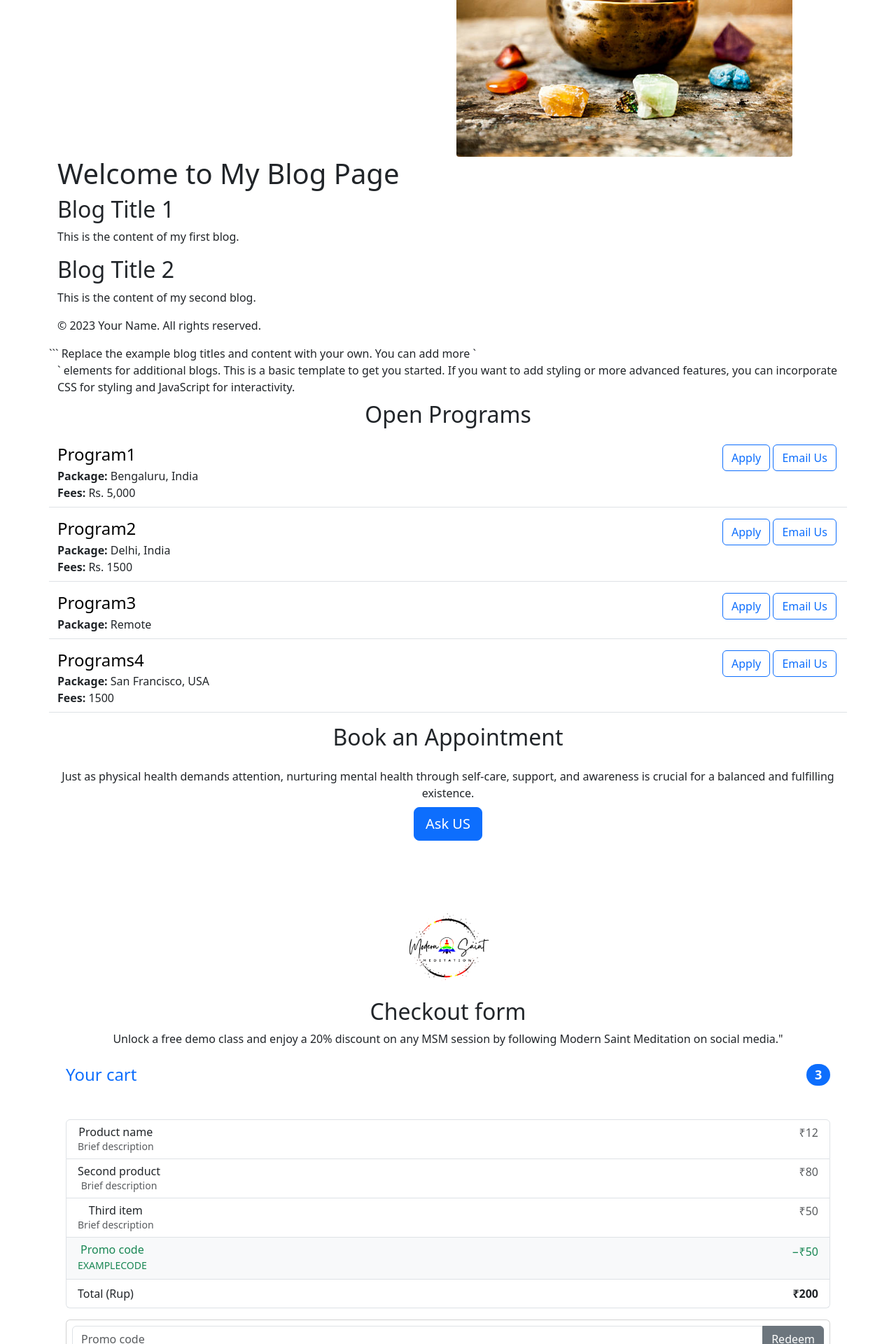
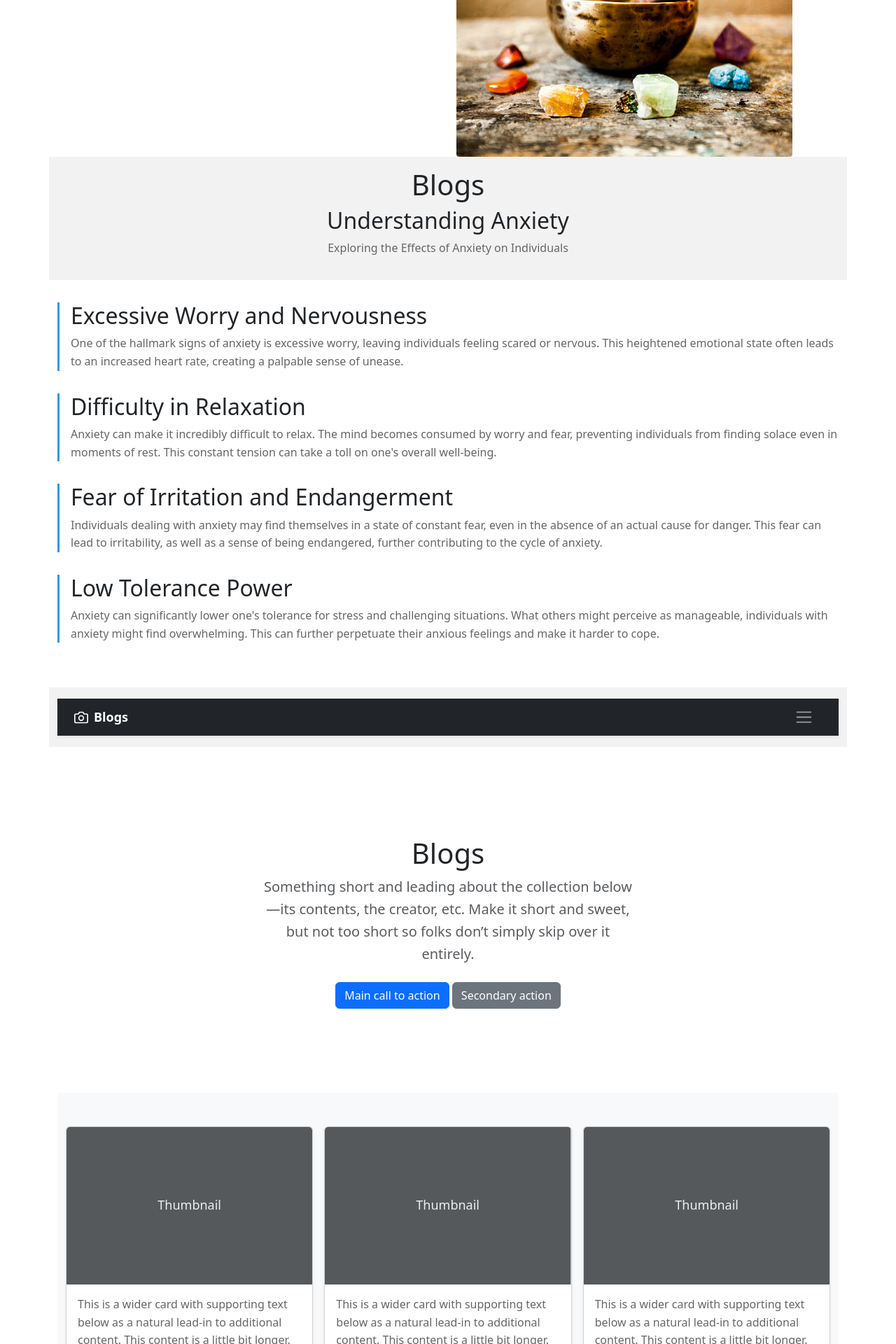
Before and after one commit to rajnibala/modern-saint-meditation-w2, a Flask app: page / in a window 1280 px wide. Shown: the part 880-2800 px from the top of the page at 70% size. Run offline with Flask 3, Linux system fonts and the light colour scheme; some libraries are stand-ins or nearby versions.

Commit message:
styling added album checkout correction

````diff
--- /dev/null
+++ b/templates/Album.html
@@ -0,0 +1,276 @@
+<!doctype html>
+<html lang="en">
+  <head>
+    <meta charset="utf-8">
+    <meta name="viewport" content="width=device-width, initial-scale=1">
+    <meta name="description" content="">
+    <meta name="author" content="Mark Otto, Jacob Thornton, and Bootstrap contributors">
+    <meta name="generator" content="Hugo 0.104.2">
+    <title>Album example · Bootstrap v5.2</title>
+
+    <link rel="canonical" href="https://getbootstrap.com/docs/5.2/examples/album/">
+
+<link href="../assets/dist/css/bootstrap.min.css" rel="stylesheet">
+
+    <style>
+      .bd-placeholder-img {
+        font-size: 1.125rem;
+        text-anchor: middle;
+        -webkit-user-select: none;
+        -moz-user-select: none;
+        user-select: none;
+      }
+
+      @media (min-width: 768px) {
+        .bd-placeholder-img-lg {
+          font-size: 3.5rem;
+        }
+      }
+
+      .b-example-divider {
+        height: 3rem;
+        background-color: rgba(0, 0, 0, .1);
+        border: solid rgba(0, 0, 0, .15);
+        border-width: 1px 0;
+        box-shadow: inset 0 .5em 1.5em rgba(0, 0, 0, .1), inset 0 .125em .5em rgba(0, 0, 0, .15);
+      }
+
+      .b-example-vr {
+        flex-shrink: 0;
+        width: 1.5rem;
+        height: 100vh;
+      }
+
+      .bi {
+        vertical-align: -.125em;
+        fill: currentColor;
+      }
+
+      .nav-scroller {
+        position: relative;
+        z-index: 2;
+        height: 2.75rem;
+        overflow-y: hidden;
+      }
+
+      .nav-scroller .nav {
+        display: flex;
+        flex-wrap: nowrap;
+        padding-bottom: 1rem;
+        margin-top: -1px;
+        overflow-x: auto;
+        text-align: center;
+        white-space: nowrap;
+        -webkit-overflow-scrolling: touch;
+      }
+    </style>
+
+
+  </head>
+  <body>
+
+<header>
+  <div class="collapse bg-dark" id="navbarHeader">
+    <div class="container">
+      <div class="row">
+        <div class="col-sm-8 col-md-7 py-4">
+          <h4 class="text-white">About</h4>
+          <p class="text-muted">Add some information about the album below, the author, or any other background context. Make it a few sentences long so folks can pick up some informative tidbits. Then, link them off to some social networking sites or contact information.</p>
+        </div>
+        <div class="col-sm-4 offset-md-1 py-4">
+          <h4 class="text-white">Contact</h4>
+          <ul class="list-unstyled">
+            <li><a href="#" class="text-white">Follow on Twitter</a></li>
+            <li><a href="#" class="text-white">Like on Facebook</a></li>
+            <li><a href="#" class="text-white">Email Us</a></li>
+          </ul>
+        </div>
+      </div>
+    </div>
+  </div>
+  <div class="navbar navbar-dark bg-dark shadow-sm">
+    <div class="container">
+      <a href="#" class="navbar-brand d-flex align-items-center">
+        <svg xmlns="http://www.w3.org/2000/svg" width="20" height="20" fill="none" stroke="currentColor" stroke-linecap="round" stroke-linejoin="round" stroke-width="2" aria-hidden="true" class="me-2" viewBox="0 0 24 24"><path d="M23 19a2 2 0 0 1-2 2H3a2 2 0 0 1-2-2V8a2 2 0 0 1 2-2h4l2-3h6l2 3h4a2 2 0 0 1 2 2z"/><circle cx="12" cy="13" r="4"/></svg>
+        <strong>Blogs</strong>
+      </a>
+      <button class="navbar-toggler" type="button" data-bs-toggle="collapse" data-bs-target="#navbarHeader" aria-controls="navbarHeader" aria-expanded="false" aria-label="Toggle navigation">
+        <span class="navbar-toggler-icon"></span>
+      </button>
+    </div>
+  </div>
+</header>
+
+<main>
+
+  <section class="py-5 text-center container">
+    <div class="row py-lg-5">
+      <div class="col-lg-6 col-md-8 mx-auto">
+        <h1 class="fw-light">Blogs</h1>
+        <p class="lead text-muted">Something short and leading about the collection below—its contents, the creator, etc. Make it short and sweet, but not too short so folks don’t simply skip over it entirely.</p>
+        <p>
+          <a href="#" class="btn btn-primary my-2">Main call to action</a>
+          <a href="#" class="btn btn-secondary my-2">Secondary action</a>
+        </p>
+      </div>
+    </div>
+  </section>
+
+  <div class="album py-5 bg-light">
+    <div class="container">
+
+      <div class="row row-cols-1 row-cols-sm-2 row-cols-md-3 g-3">
+        <div class="col">
+          <div class="card shadow-sm">
+            <svg class="bd-placeholder-img card-img-top" width="100%" height="225" xmlns="http://www.w3.org/2000/svg" role="img" aria-label="Placeholder: Thumbnail" preserveAspectRatio="xMidYMid slice" focusable="false"><title>Placeholder</title><rect width="100%" height="100%" fill="#55595c"/><text x="50%" y="50%" fill="#eceeef" dy=".3em">Thumbnail</text></svg>
+
+            <div class="card-body">
+              <p class="card-text">This is a wider card with supporting text below as a natural lead-in to additional content. This content is a little bit longer.</p>
+              <div class="d-flex justify-content-between align-items-center">
+                <div class="btn-group">
+                  <button type="button" class="btn btn-sm btn-outline-secondary">View</button>
+                  <button type="button" class="btn btn-sm btn-outline-secondary">Edit</button>
+                </div>
+                <small class="text-muted">9 mins</small>
+              </div>
+            </div>
+          </div>
+        </div>
+        <div class="col">
+          <div class="card shadow-sm">
+            <svg class="bd-placeholder-img card-img-top" width="100%" height="225" xmlns="http://www.w3.org/2000/svg" role="img" aria-label="Placeholder: Thumbnail" preserveAspectRatio="xMidYMid slice" focusable="false"><title>Placeholder</title><rect width="100%" height="100%" fill="#55595c"/><text x="50%" y="50%" fill="#eceeef" dy=".3em">Thumbnail</text></svg>
+
+            <div class="card-body">
+              <p class="card-text">This is a wider card with supporting text below as a natural lead-in to additional content. This content is a little bit longer.</p>
+              <div class="d-flex justify-content-between align-items-center">
+                <div class="btn-group">
+                  <button type="button" class="btn btn-sm btn-outline-secondary">View</button>
+                  <button type="button" class="btn btn-sm btn-outline-secondary">Edit</button>
+                </div>
+                <small class="text-muted">9 mins</small>
+              </div>
+            </div>
+          </div>
+        </div>
+        <div class="col">
+          <div class="card shadow-sm">
+            <svg class="bd-placeholder-img card-img-top" width="100%" height="225" xmlns="http://www.w3.org/2000/svg" role="img" aria-label="Placeholder: Thumbnail" preserveAspectRatio="xMidYMid slice" focusable="false"><title>Placeholder</title><rect width="100%" height="100%" fill="#55595c"/><text x="50%" y="50%" fill="#eceeef" dy=".3em">Thumbnail</text></svg>
+
+            <div class="card-body">
+              <p class="card-text">This is a wider card with supporting text below as a natural lead-in to additional content. This content is a little bit longer.</p>
+              <div class="d-flex justify-content-between align-items-center">
+                <div class="btn-group">
+                  <button type="button" class="btn btn-sm btn-outline-secondary">View</button>
+                  <button type="button" class="btn btn-sm btn-outline-secondary">Edit</button>
+                </div>
+                <small class="text-muted">9 mins</small>
+              </div>
+            </div>
+          </div>
+        </div>
+
+        <div class="col">
+          <div class="card shadow-sm">
+            <svg class="bd-placeholder-img card-img-top" width="100%" height="225" xmlns="http://www.w3.org/2000/svg" role="img" aria-label="Placeholder: Thumbnail" preserveAspectRatio="xMidYMid slice" focusable="false"><title>Placeholder</title><rect width="100%" height="100%" fill="#55595c"/><text x="50%" y="50%" fill="#eceeef" dy=".3em">Thumbnail</text></svg>
+
+            <div class="card-body">
+              <p class="card-text">This is a wider card with supporting text below as a natural lead-in to additional content. This content is a little bit longer.</p>
+              <div class="d-flex justify-content-between align-items-center">
+                <div class="btn-group">
+                  <button type="button" class="btn btn-sm btn-outline-secondary">View</button>
+                  <button type="button" class="btn btn-sm btn-outline-secondary">Edit</button>
+                </div>
+                <small class="text-muted">9 mins</small>
+              </div>
+            </div>
+          </div>
+        </div>
+        <div class="col">
+          <div class="card shadow-sm">
+            <svg class="bd-placeholder-img card-img-top" width="100%" height="225" xmlns="http://www.w3.org/2000/svg" role="img" aria-label="Placeholder: Thumbnail" preserveAspectRatio="xMidYMid slice" focusable="false"><title>Placeholder</title><rect width="100%" height="100%" fill="#55595c"/><text x="50%" y="50%" fill="#eceeef" dy=".3em">Thumbnail</text></svg>
+
+            <div class="card-body">
+              <p class="card-text">This is a wider card with supporting text below as a natural lead-in to additional content. This content is a little bit longer.</p>
+              <div class="d-flex justify-content-between align-items-center">
+                <div class="btn-group">
+                  <button type="button" class="btn btn-sm btn-outline-secondary">View</button>
+                  <button type="button" class="btn btn-sm btn-outline-secondary">Edit</button>
+                </div>
+                <small class="text-muted">9 mins</small>
+              </div>
+            </div>
+          </div>
+        </div>
+        <div class="col">
+          <div class="card shadow-sm">
+            <svg class="bd-placeholder-img card-img-top" width="100%" height="225" xmlns="http://www.w3.org/2000/svg" role="img" aria-label="Placeholder: Thumbnail" preserveAspectRatio="xMidYMid slice" focusable="false"><title>Placeholder</title><rect width="100%" height="100%" fill="#55595c"/><text x="50%" y="50%" fill="#eceeef" dy=".3em">Thumbnail</text></svg>
+
+            <div class="card-body">
+              <p class="card-text">This is a wider card with supporting text below as a natural lead-in to additional content. This content is a little bit longer.</p>
+              <div class="d-flex justify-content-between align-items-center">
+                <div class="btn-group">
+                  <button type="button" class="btn btn-sm btn-outline-secondary">View</button>
+                  <button type="button" class="btn btn-sm btn-outline-secondary">Edit</button>
+                </div>
+                <small class="text-muted">9 mins</small>
+              </div>
+            </div>
+          </div>
+        </div>
+
+        <div class="col">
+          <div class="card shadow-sm">
+            <svg class="bd-placeholder-img card-img-top" width="100%" height="225" xmlns="http://www.w3.org/2000/svg" role="img" aria-label="Placeholder: Thumbnail" preserveAspectRatio="xMidYMid slice" focusable="false"><title>Placeholder</title><rect width="100%" height="100%" fill="#55595c"/><text x="50%" y="50%" fill="#eceeef" dy=".3em">Thumbnail</text></svg>
+
+            <div class="card-body">
+              <p class="card-text">This is a wider card with supporting text below as a natural lead-in to additional content. This content is a little bit longer.</p>
+              <div class="d-flex justify-content-between align-items-center">
+                <div class="btn-group">
+                  <button type="button" class="btn btn-sm btn-outline-secondary">View</button>
+                  <button type="button" class="btn btn-sm btn-outline-secondary">Edit</button>
+                </div>
+                <small class="text-muted">9 mins</small>
+              </div>
+            </div>
+          </div>
+        </div>
+        <div class="col">
+          <div class="card shadow-sm">
+            <svg class="bd-placeholder-img card-img-top" width="100%" height="225" xmlns="http://www.w3.org/2000/svg" role="img" aria-label="Placeholder: Thumbnail" preserveAspectRatio="xMidYMid slice" focusable="false"><title>Placeholder</title><rect width="100%" height="100%" fill="#55595c"/><text x="50%" y="50%" fill="#eceeef" dy=".3em">Thumbnail</text></svg>
+
+            <div class="card-body">
+              <p class="card-text">This is a wider card with supporting text below as a natural lead-in to additional content. This content is a little bit longer.</p>
+              <div class="d-flex justify-content-between align-items-center">
+                <div class="btn-group">
+                  <button type="button" class="btn btn-sm btn-outline-secondary">View</button>
+                  <button type="button" class="btn btn-sm btn-outline-secondary">Edit</button>
+                </div>
+                <small class="text-muted">9 mins</small>
+              </div>
+            </div>
+          </div>
+        </div>
+        <div class="col">
+          <div class="card shadow-sm">
+            <svg class="bd-placeholder-img card-img-top" width="100%" height="225" xmlns="http://www.w3.org/2000/svg" role="img" aria-label="Placeholder: Thumbnail" preserveAspectRatio="xMidYMid slice" focusable="false"><title>Placeholder</title><rect width="100%" height="100%" fill="#55595c"/><text x="50%" y="50%" fill="#eceeef" dy=".3em">Thumbnail</text></svg>
+
+            <div class="card-body">
+              <p class="card-text">This is a wider card with supporting text below as a natural lead-in to additional content. This content is a little bit longer.</p>
+              <div class="d-flex justify-content-between align-items-center">
+                <div class="btn-group">
+                  <button type="button" class="btn btn-sm btn-outline-secondary">View</button>
+                  <button type="button" class="btn btn-sm btn-outline-secondary">Edit</button>
+                </div>
+                <small class="text-muted">9 mins</small>
+              </div>
+            </div>
+          </div>
+        </div>
+      </div>
+    </div>
+  </div>
+
+</main>
+    <script src="../assets/dist/js/bootstrap.bundle.min.js"></script>
+  </body>
+</html>
--- a/templates/Blogs.html
+++ b/templates/Blogs.html
@@ -3,28 +3,70 @@
 <head>
     <meta charset="UTF-8">
     <meta name="viewport" content="width=device-width, initial-scale=1.0">
-    <title>My Blogs</title>
+    <title>Understanding Anxiety - My Blogs</title>
+    <style>
+        body {
+            font-family: Arial, sans-serif;
+            margin: 0;
+            padding: 0;
+        }
+        header {
+            background-color: #f2f2f2;
+            text-align: center;
+            padding: 1em 0;
+        }
+        main {
+            max-width: 800px;
+            margin: 0 auto;
+            padding: 2em;
+        }
+        article {
+            margin-bottom: 2em;
+            border-left: 3px solid #3498db;
+            padding-left: 1em;
+        }
+        h1 {
+            margin: 0;
+            color: #333;
+        }
+        h2 {
+            font-size: 1.5em;
+            color: #3498db;
+        }
+        p {
+            line-height: 1.6;
+            color: #666;
+        }
+        footer {
+            text-align: center;
+            background-color: #f2f2f2;
+        }
+    </style>
 </head>
 <body>
     <header>
-        <h1>Welcome to My Blog Page</h1>
+       <h1>Blogs</h1>
+
+      <h2>Understanding Anxiety</h2>
+        <p>Exploring the Effects of Anxiety on Individuals</p>
     </header>
     <main>
         <article>
-            <h2>Blog Title 1</h2>
-            <p>This is the content of my first blog.</p>
+            <h2>Excessive Worry and Nervousness</h2>
+            <p>One of the hallmark signs of anxiety is excessive worry, leaving individuals feeling scared or nervous. This heightened emotional state often leads to an increased heart rate, creating a palpable sense of unease.</p>
         </article>
         <article>
-            <h2>Blog Title 2</h2>
-            <p>This is the content of my second blog.</p>
+            <h2>Difficulty in Relaxation</h2>
+            <p>Anxiety can make it incredibly difficult to relax. The mind becomes consumed by worry and fear, preventing individuals from finding solace even in moments of rest. This constant tension can take a toll on one's overall well-being.</p>
         </article>
-        <!-- You can add more articles/blogs here -->
+        <article>
+            <h2>Fear of Irritation and Endangerment</h2>
+            <p>Individuals dealing with anxiety may find themselves in a state of constant fear, even in the absence of an actual cause for danger. This fear can lead to irritability, as well as a sense of being endangered, further contributing to the cycle of anxiety.</p>
+        </article>
+        <article>
+            <h2>Low Tolerance Power</h2>
+            <p>Anxiety can significantly lower one's tolerance for stress and challenging situations. What others might perceive as manageable, individuals with anxiety might find overwhelming. This can further perpetuate their anxious feelings and make it harder to cope.</p>
+        </article>
     </main>
-    <footer>
-        <p>&copy; 2023 Your Name. All rights reserved.</p>
-    </footer>
-</body>
+   </body>
 </html>
-```
-
-Replace the example blog titles and content with your own. You can add more `<article>` elements for additional blogs. This is a basic template to get you started. If you want to add styling or more advanced features, you can incorporate CSS for styling and JavaScript for interactivity.
--- a/templates/Home.html
+++ b/templates/Home.html
@@ -155,6 +155,7 @@
        </div>
 
  {% include 'Blogs.html' %}
+       {% include 'Album.html' %}
 
    <h2 class= "text-center mt-2 mb-4">Open Programs</h2>
    <div>
@@ -172,7 +173,7 @@
      </div>
 
       </div>
-     {% include 'checkout.html' %}
+       {% include 'checkout.html' %}
        {% include 'footer.html' %}
  </body>
 </html>
--- a/templates/checkout.html
+++ b/templates/checkout.html
@@ -3,7 +3,7 @@
     <div class="py-5 text-center">
       <img class="d-block mx-auto mb-4" src="static/HDlogo.jpg" alt="" width="120" height="97">
       <h2>Checkout form</h2>
-      <div class= "text-center mt-2 mb-4">Unlock a free demo class and enjoy a 20% discount on any MSM session by following Modern Saint Meditation on social media."</h4>
+      <div class= "text-center mt-2 mb-4">Unlock a free demo class and enjoy a 5% discount on any MSM session by following Modern Saint Meditation on social media."</h4>
     </div>
  <h4 class="d-flex justify-content-between align-items-center mb-5">
           <span class="text-primary">Your cart</span>
--- a/templates/footer.html
+++ b/templates/footer.html
@@ -33,5 +33,16 @@
        <li class="ms-3"><a class="text-muted" href="https://youtube.com/@ModernSaintMeditation1001"><svg class="bi" width="44" height="44"><use xlink:href="#youtube"/></svg></a></li>
 
     </ul>
+
+    <ul class="list-inline">
+      <li class="list-inline-item"><a href="#">Privacy</a></li>
+      <li class="list-inline-item"><a href="#">Terms</a></li>
+      <li class="list-inline-item"><a href="#">Support</a></li>
+    </ul>
+     <div class="container">
+    <p class="float-end mb-1">
+      <a href="#">Back to top</a>
+           </div>
+</footer>
   </footer>
 </div>
--- a/templates/nav.html
+++ b/templates/nav.html
@@ -7,8 +7,8 @@
   </div>
 
   <div class="left-items">
-    <a href="Home.html">Home</a>
-    <a href="Blogs.html">Blogs</a>
+    <a href="#">Home</a>
+    <a href="#">Blogs</a>
     <a href="#">Programs</a>
     <a href="#">Events</a>
     <a href="#">Appointments</a>
````
Also changed, not shown: templates/Signin.html (added, +23 -0 lines), templates/styles.css (added, +21 -0 lines).
